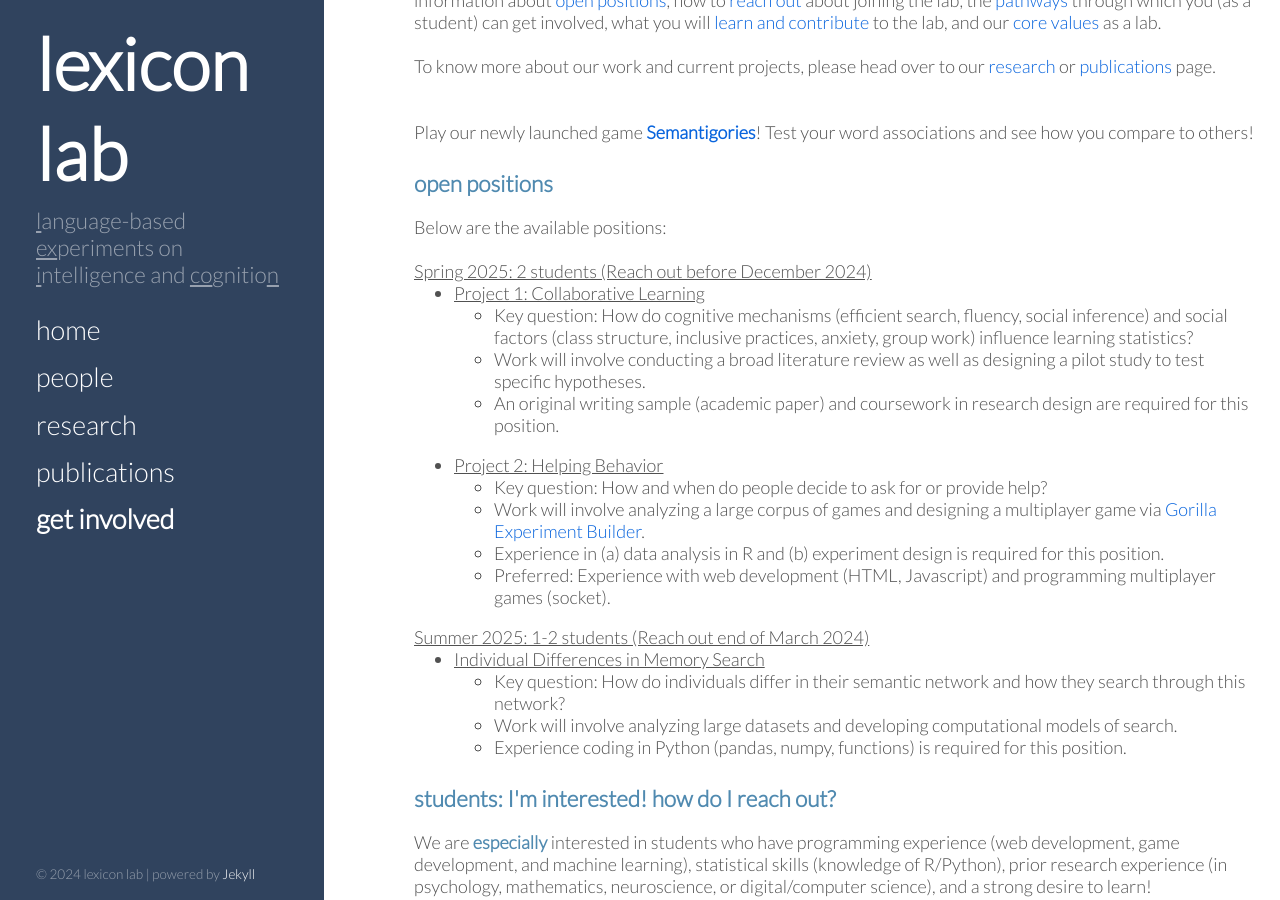
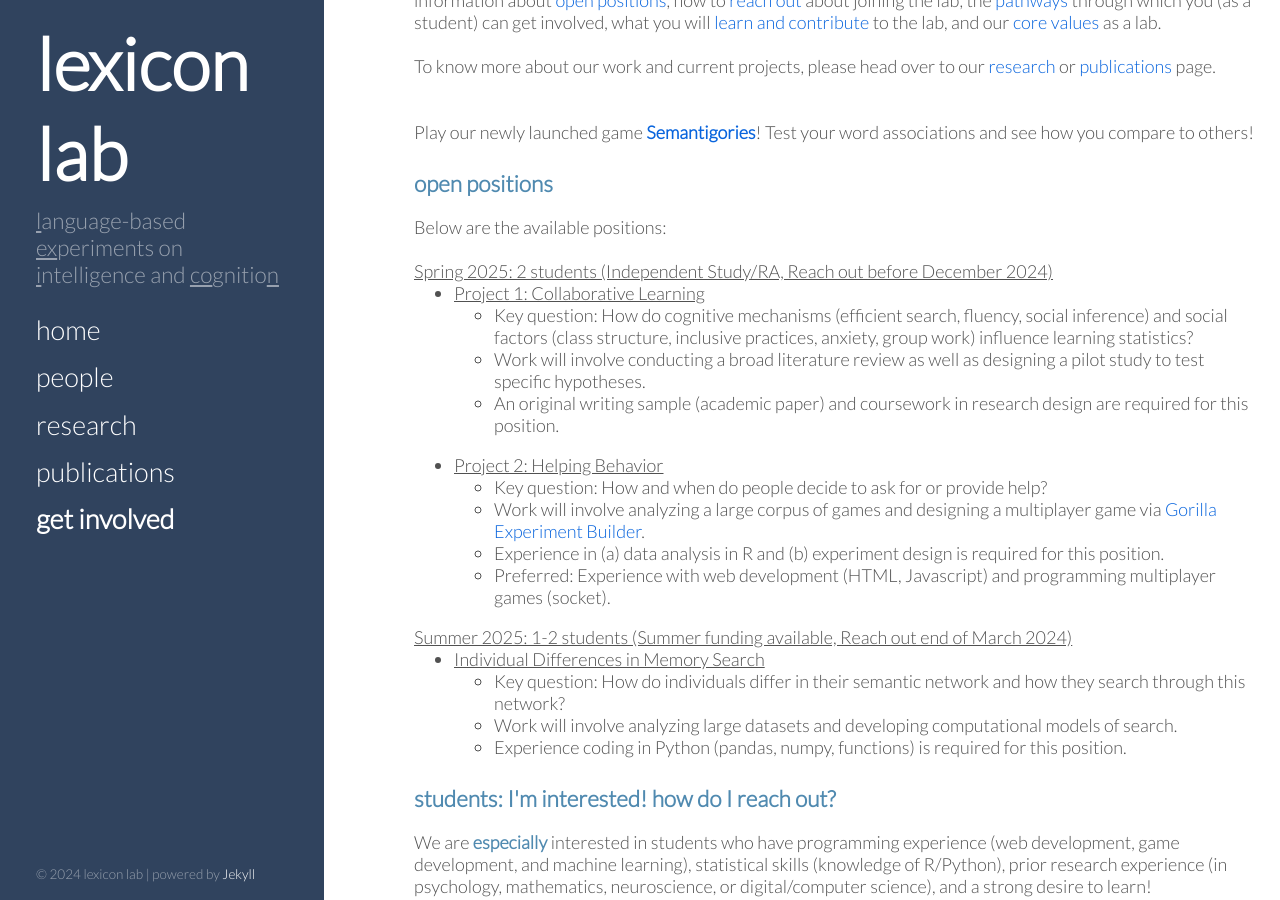
Before and after one commit to thelexiconlab/thelexiconlab.github.io, a Jekyll site: the page built from get involved.html, in a window 1280 px wide and 900 px high, scrolled down 744 px. Built offline with Jekyll 4.4.1, drawn with Linux system fonts in a browser that asks for light colours; Markdown is read by kramdown in place of the engine named in the settings.

Commit message:
update RA

```diff
--- a/get involved.html
+++ b/get involved.html
@@ -22,7 +22,7 @@ To know more about our work and current projects, please head over to our <a hre
 
 Below are the available positions: <br><br>
 
-<u>Spring 2025: 2 students (Reach out before December 2024)</u>
+<u>Spring 2025: 2 students (Independent Study/RA, Reach out before December 2024)</u>
 <ul>
     <li><u>Project 1: Collaborative Learning</u>
         <ul>
@@ -42,7 +42,7 @@ Below are the available positions: <br><br>
 </ul>
 
 
-<u>Summer 2025: 1-2 students  (Reach out end of March 2024) </u>
+<u>Summer 2025: 1-2 students  (Summer funding available, Reach out end of March 2024) </u>
 <ul>
 <li><u>Individual Differences in Memory Search </u>
     <ul>
```
